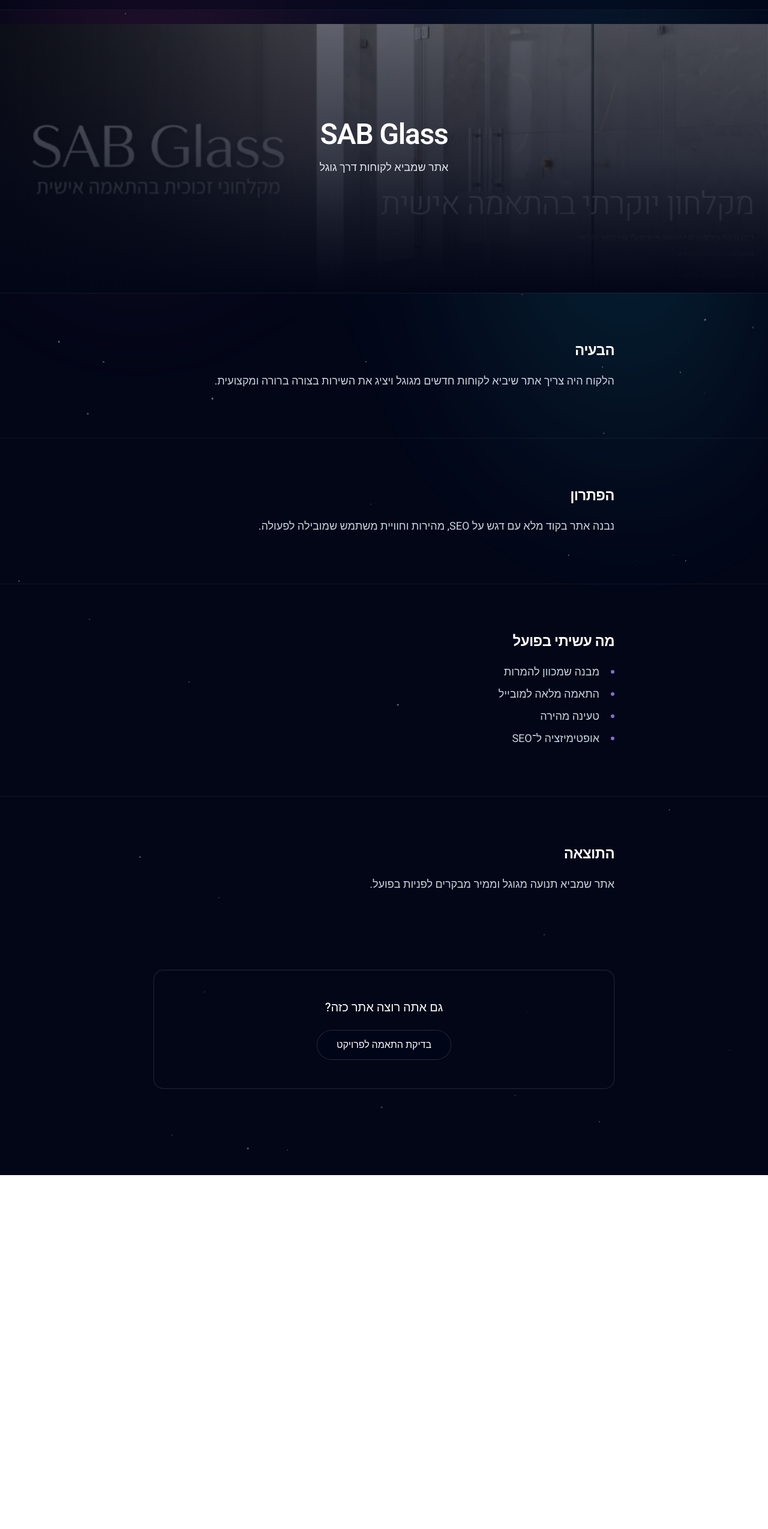
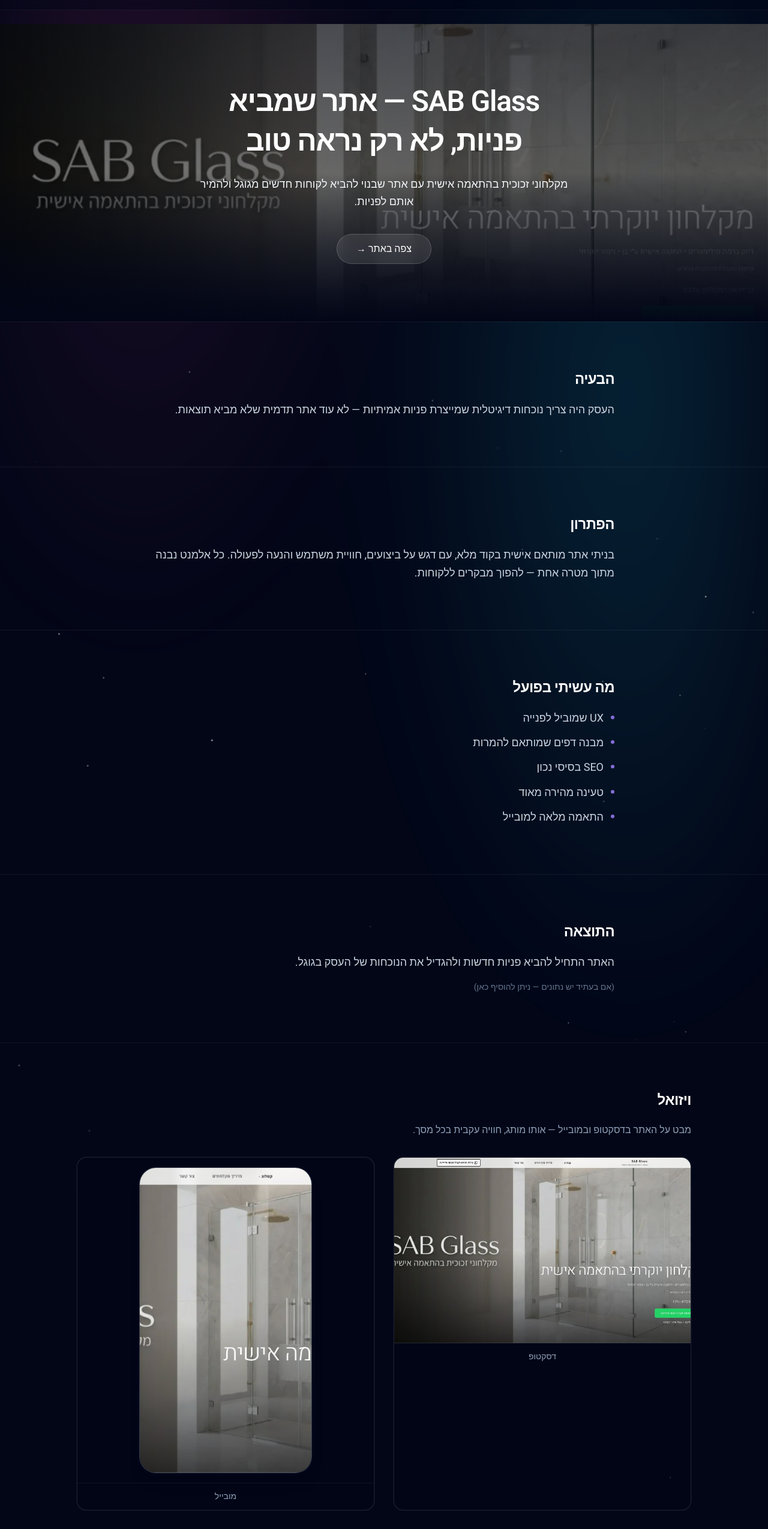
Before and after one commit to thewitchofc/the-witch, a React (Vite) app: page /projects/sab-glass in a window 1280 px wide. Shown: the part 40-2589 px from the top of the page at 60% size. Before the commit the page ends 1999 px from the top, so only its background shows below. Built offline with nearby package versions, Linux system fonts and the light colour scheme.

Commit message:
feat: portfolio + case study + UI improvements

```diff
--- a/src/components/Portfolio.tsx
+++ b/src/components/Portfolio.tsx
@@ -21,7 +21,7 @@
     tags: ['SEO', 'המרות', 'ביצועים', 'קוד מלא'],
     image: '/portfolio/sab-glass-hero.png',
     imageAlt: 'מסך הבית של SAB Glass — מקלחוני זכוכית בהתאמה אישית',
-    href: 'https://sabglass.co.il/',
+    href: '/projects/sab-glass',
     featured: true,
   },
   {
@@ -65,7 +65,7 @@
   ].join(' ')
 
   const isInternal = project.href.startsWith('/')
-  const ctaLabel = isFeatured ? 'צפה באתר →' : 'צפה בפרויקט →'
+  const ctaLabel = 'צפה בפרויקט →'
   const mobileImgH = isFeatured ? 'h-[220px]' : 'h-[180px]'
   const desktopMediaMinH = isFeatured ? 'min-h-[320px] h-[320px]' : 'min-h-[280px] lg:min-h-[300px]'
   const desktopImgScale = isFeatured
@@ -88,19 +88,26 @@
     </>
   )
 
-  const liveBadge = isFeatured ? (
+  const statusBadge = isFeatured ? (
     <span
       className="absolute right-4 top-4 z-20 rounded-full bg-emerald-500/20 px-3 py-1 text-xs font-medium text-emerald-300"
       lang="he"
     >
       פרויקט באוויר
     </span>
-  ) : null
+  ) : (
+    <span
+      className="absolute right-4 top-4 z-20 rounded-full bg-white/10 px-3 py-1 text-xs font-medium text-white/70"
+      lang="he"
+    >
+      בפיתוח
+    </span>
+  )
 
   const inner = (
     <>
       <div className="relative overflow-hidden md:hidden">
-        {liveBadge}
+        {statusBadge}
         <img
           src={project.image}
           alt={project.imageAlt}
@@ -123,7 +130,7 @@
       </div>
 
       <div className={`relative hidden overflow-hidden md:block ${desktopMediaMinH}`}>
-        {liveBadge}
+        {statusBadge}
         <img
           src={project.image}
           alt={project.imageAlt}
@@ -163,13 +170,7 @@
   }
 
   return (
-    <a
-      href={project.href}
-      target="_blank"
-      rel="noopener noreferrer"
-      className={cardClass}
-      {...(isFeatured ? { 'aria-label': `${project.title} — צפה באתר החי (נפתח בלשונית חדשה)` } : {})}
-    >
+    <a href={project.href} target="_blank" rel="noopener noreferrer" className={cardClass}>
       {inner}
     </a>
   )
--- a/src/pages/SabGlassPage.tsx
+++ b/src/pages/SabGlassPage.tsx
@@ -3,26 +3,30 @@
 import { CosmicField } from '../components/CosmicField'
 
 const heroImage = '/portfolio/sab-glass-hero.png'
+const LIVE_SITE = 'https://sabglass.co.il/'
 
 const workItems = [
-  'מבנה שמכוון להמרות',
+  'UX שמוביל לפנייה',
+  'מבנה דפים שמותאם להמרות',
+  'SEO בסיסי נכון',
+  'טעינה מהירה מאוד',
   'התאמה מלאה למובייל',
-  'טעינה מהירה',
-  'אופטימיזציה ל־SEO',
 ] as const
 
 function Section({
   id,
   title,
   children,
+  wide,
 }: {
   id?: string
   title: string
   children: ReactNode
+  wide?: boolean
 }) {
   return (
     <section id={id} className="border-t border-white/[0.06] px-6 py-14 md:py-20">
-      <div className="mx-auto max-w-3xl">
+      <div className={wide ? 'mx-auto max-w-5xl' : 'mx-auto max-w-3xl'}>
         <h2 className="mb-4 text-xl font-semibold tracking-tight text-white md:mb-5 md:text-2xl">
           {title}
         </h2>
@@ -41,58 +45,133 @@
         dir="rtl"
         lang="he"
       >
-        {/* Hero */}
-        <section className="relative flex min-h-[min(52vh,480px)] items-end justify-center overflow-hidden px-6 pb-14 pt-8 md:min-h-[56vh] md:items-center md:pb-20 md:pt-12">
+        {/* 1. Hero */}
+        <section className="relative flex min-h-[min(60vh,520px)] items-center justify-center overflow-hidden px-6 py-16 md:min-h-[62vh] md:py-24">
           <img
             src={heroImage}
             alt="אתר SAB Glass — מקלחוני זכוכית בהתאמה אישית"
-            className="absolute inset-0 h-full w-full object-cover"
+            className="absolute inset-0 h-full w-full object-cover object-center"
             width={1600}
             height={900}
             decoding="async"
+            fetchPriority="high"
           />
-          <div className="absolute inset-0 bg-gradient-to-t from-[#020617] via-slate-950/75 to-slate-950/55" />
+          <div className="absolute inset-0 bg-black/55 md:bg-black/50" />
+          <div className="absolute inset-0 bg-gradient-to-t from-[#020617] via-transparent to-slate-950/30" />
           <div className="relative z-10 mx-auto w-full max-w-4xl text-center">
-            <h1 className="text-balance text-3xl font-semibold tracking-tight text-white md:text-5xl">
-              SAB Glass
+            <h1 className="text-balance text-2xl font-semibold leading-snug tracking-tight text-white md:text-4xl md:leading-snug lg:text-5xl">
+              SAB Glass — אתר שמביא פניות, לא רק נראה טוב
             </h1>
-            <p className="mx-auto mt-3 max-w-xl text-pretty text-base leading-relaxed text-slate-200 md:mt-4 md:text-lg">
-              אתר שמביא לקוחות דרך גוגל
+            <p className="mx-auto mt-4 max-w-2xl text-pretty text-base leading-relaxed text-slate-100 md:mt-6 md:text-lg">
+              מקלחוני זכוכית בהתאמה אישית עם אתר שבנוי להביא לקוחות חדשים מגוגל ולהמיר אותם לפניות.
             </p>
+            <a
+              href={LIVE_SITE}
+              target="_blank"
+              rel="noopener noreferrer"
+              className="mt-8 inline-flex min-h-[48px] items-center justify-center rounded-full bg-white/10 px-8 py-3 text-base font-medium text-white ring-1 ring-white/25 backdrop-blur-sm transition hover:bg-white/15 hover:ring-white/35 focus-visible:outline focus-visible:outline-2 focus-visible:outline-offset-2 focus-visible:outline-cyan-400/70 md:mt-10"
+            >
+              צפה באתר →
+            </a>
           </div>
         </section>
 
         <Section id="problem" title="הבעיה">
           <p className="text-pretty text-base leading-relaxed text-slate-300 md:text-lg">
-            הלקוח היה צריך אתר שיביא לקוחות חדשים מגוגל ויציג את השירות בצורה ברורה ומקצועית.
+            העסק היה צריך נוכחות דיגיטלית שמייצרת פניות אמיתיות — לא עוד אתר תדמית שלא מביא תוצאות.
           </p>
         </Section>
 
         <Section id="solution" title="הפתרון">
           <p className="text-pretty text-base leading-relaxed text-slate-300 md:text-lg">
-            נבנה אתר בקוד מלא עם דגש על SEO, מהירות וחוויית משתמש שמובילה לפעולה.
+            בניתי אתר מותאם אישית בקוד מלא, עם דגש על ביצועים, חוויית משתמש והנעה לפעולה. כל אלמנט נבנה מתוך מטרה אחת — להפוך מבקרים ללקוחות.
           </p>
         </Section>
 
         <Section id="work" title="מה עשיתי בפועל">
-          <ul className="list-inside list-disc space-y-2 text-base leading-relaxed text-slate-300 marker:text-violet-400/80 md:text-lg">
+          <ul className="space-y-3 text-base leading-relaxed text-slate-300 md:text-lg">
             {workItems.map((item) => (
-              <li key={item}>{item}</li>
+              <li key={item} className="flex items-start gap-3">
+                <span
+                  className="mt-2.5 h-1.5 w-1.5 shrink-0 rounded-full bg-violet-400/80"
+                  aria-hidden
+                />
+                <span>{item}</span>
+              </li>
             ))}
           </ul>
         </Section>
 
         <Section id="result" title="התוצאה">
           <p className="text-pretty text-base leading-relaxed text-slate-300 md:text-lg">
-            אתר שמביא תנועה מגוגל וממיר מבקרים לפניות בפועל.
+            האתר התחיל להביא פניות חדשות ולהגדיל את הנוכחות של העסק בגוגל.
+          </p>
+          <p className="mt-4 text-sm leading-relaxed text-slate-500">
+            (אם בעתיד יש נתונים — ניתן להוסיף כאן)
           </p>
         </Section>
 
-        <section className="px-6 pb-4 pt-8 md:pt-12">
+        <Section id="visuals" title="ויזואל" wide>
+          <p className="mb-8 text-pretty text-sm leading-relaxed text-slate-400 md:text-base">
+            מבט על האתר בדסקטופ ובמובייל — אותו מותג, חוויה עקבית בכל מסך.
+          </p>
+          <div className="grid gap-6 md:grid-cols-2 md:gap-8">
+            <figure className="overflow-hidden rounded-2xl border border-white/10 bg-slate-950/40 ring-1 ring-white/[0.04]">
+              <img
+                src={heroImage}
+                alt="SAB Glass — תצוגת דסקטופ"
+                width={1200}
+                height={720}
+                loading="lazy"
+                decoding="async"
+                className="aspect-[16/10] w-full object-cover object-top"
+              />
+              <figcaption className="border-t border-white/5 px-4 py-3 text-center text-xs text-slate-400 md:text-sm">
+                דסקטופ
+              </figcaption>
+            </figure>
+            <figure className="flex flex-col items-center overflow-hidden rounded-2xl border border-white/10 bg-slate-950/40 ring-1 ring-white/[0.04]">
+              <div className="w-full max-w-[280px] p-4 md:max-w-[320px]">
+                <div className="overflow-hidden rounded-[1.75rem] border border-white/15 bg-slate-900 shadow-xl ring-4 ring-slate-950/80">
+                  <img
+                    src={heroImage}
+                    alt="SAB Glass — תצוגת מובייל"
+                    width={720}
+                    height={1280}
+                    loading="lazy"
+                    decoding="async"
+                    className="aspect-[9/16] w-full object-cover object-[center_8%]"
+                  />
+                </div>
+              </div>
+              <figcaption className="mt-auto w-full border-t border-white/5 px-4 py-3 text-center text-xs text-slate-400 md:text-sm">
+                מובייל
+              </figcaption>
+            </figure>
+            <figure className="overflow-hidden rounded-2xl border border-white/10 bg-slate-950/40 ring-1 ring-white/[0.04] md:col-span-2">
+              <img
+                src={heroImage}
+                alt="SAB Glass — מבט רחב על דף הבית"
+                width={1600}
+                height={640}
+                loading="lazy"
+                decoding="async"
+                className="aspect-[21/9] w-full object-cover object-[center_25%] md:aspect-[24/9]"
+              />
+              <figcaption className="border-t border-white/5 px-4 py-3 text-center text-xs text-slate-400 md:text-sm">
+                מבט רחב על הירו והמסרים
+              </figcaption>
+            </figure>
+          </div>
+        </Section>
+
+        <section className="border-t border-white/[0.06] px-6 py-14 md:py-20">
           <div className="mx-auto max-w-3xl rounded-2xl border border-white/10 bg-slate-950/50 px-6 py-10 text-center ring-1 ring-white/[0.04] md:px-10 md:py-12">
-            <p className="text-lg font-medium text-white md:text-xl">גם אתה רוצה אתר כזה?</p>
+            <h2 className="text-xl font-semibold tracking-tight text-white md:text-2xl">
+              רוצה תוצאה כזו?
+            </h2>
             <Link
-              to="/apply#contact"
+              to="/apply"
               className="mt-6 inline-flex min-h-[48px] items-center justify-center rounded-full bg-slate-950/80 px-8 py-3 text-base font-medium text-white ring-1 ring-white/15 transition hover:bg-slate-900/90 hover:ring-white/25 focus-visible:outline focus-visible:outline-2 focus-visible:outline-offset-2 focus-visible:outline-cyan-400/70"
             >
               בדיקת התאמה לפרויקט
```
